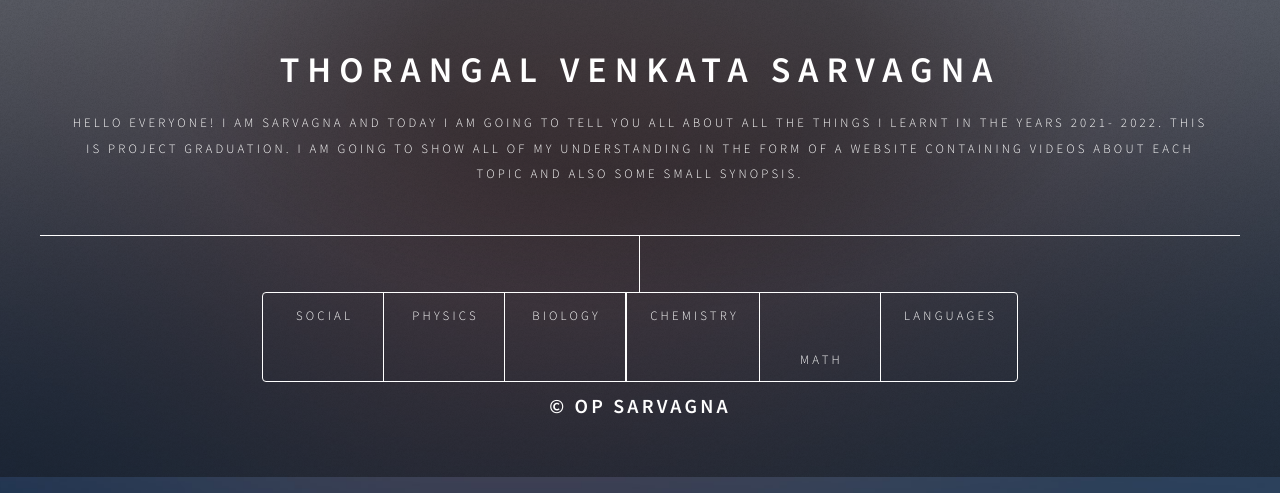
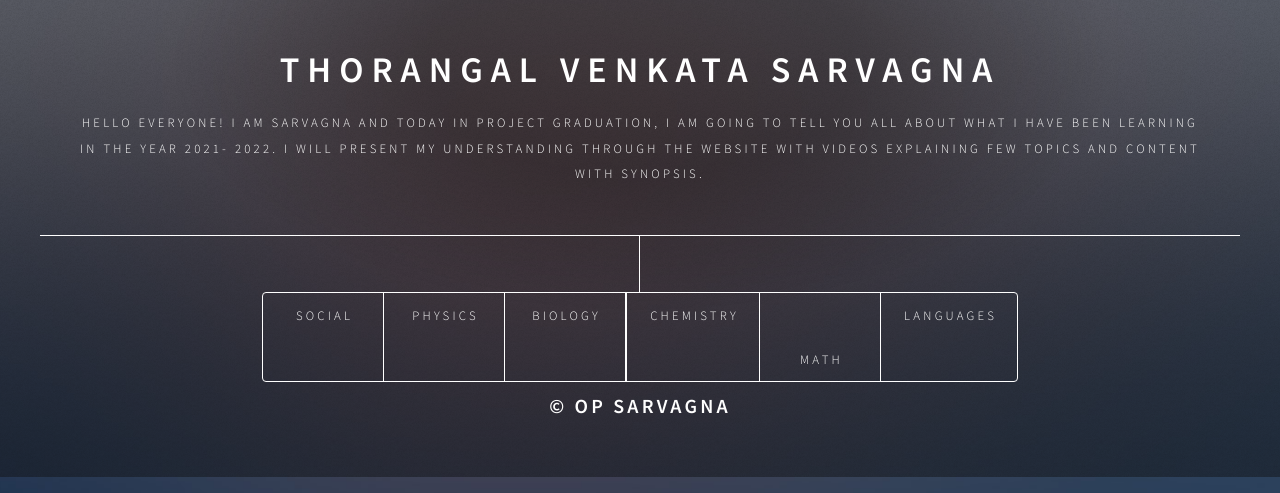
Before and after one commit to SARVAGNA-7077/sarvaprojectgraduation, a plain HTML site: page index.html in a window 1280 px wide. Shown: the part 323-816 px from the top of the page. Drawn offline with Linux system fonts and the light colour scheme; a web font is replaced by a local one.

Commit message:
Update index.html

```diff
--- a/index.html
+++ b/index.html
@@ -22,7 +22,7 @@
 						<div class="content">
 							<div class="inner">
 								<h1>THORANGAL VENKATA SARVAGNA</h1>
-								<p>Hello everyone! I am SARVAGNA and today I am going to tell you all about all the things I learnt in the years 2021- 2022. This is Project Graduation. I am going to show all of my understanding in the form of a website containing videos about each topic and also some small synopsis.</p>
+								<p>Hello everyone! I am SARVAGNA and today in Project Graduation, I am going to tell you all about what I have been learning in the year 2021- 2022. I will present my understanding through the Website with videos explaining few topics and content with Synopsis.</p>
 							</div>
 						</div>
 						<nav>
```
